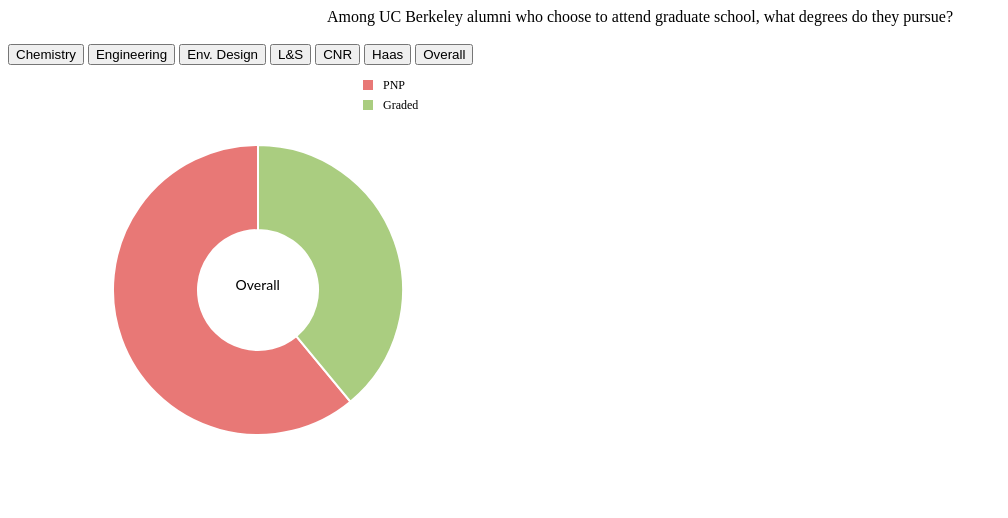
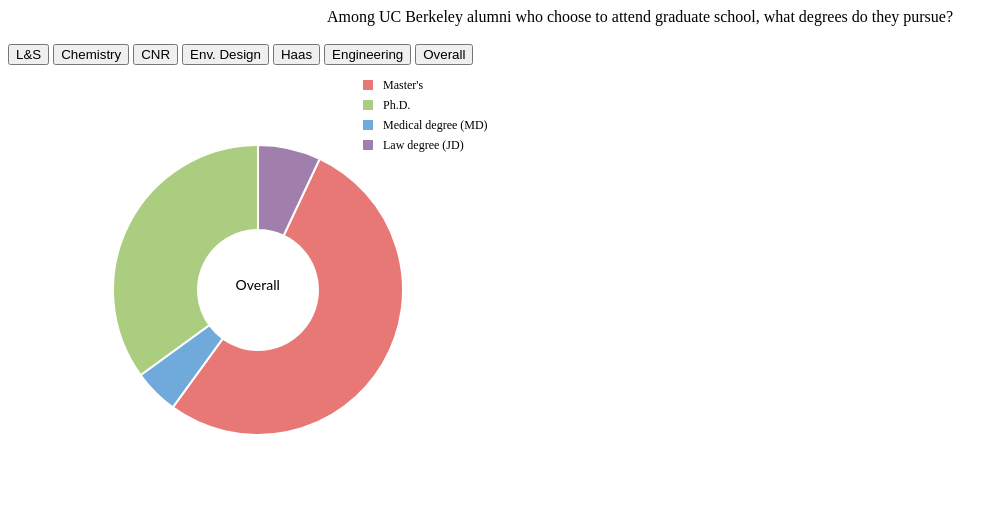
Before and after one commit to dailycal-projects/spring20-pnp, a website: page src/templates/partials/pie.html in a window 1280 px wide. Shown: the whole page, without its empty margins (0-1008 px from the left). Drawn offline with nearby package versions, Linux system fonts and the light colour scheme; a web font is replaced by a local one.

Commit message:
Revert "Updated pie chart"
This reverts commit 661baa480f9647caf2b249a52a97446cedcfc90b.

```diff
--- a/src/templates/partials/pie.html
+++ b/src/templates/partials/pie.html
@@ -7,12 +7,12 @@
 <!--<center style='font-family:benton-sans'>Which graduate degrees draw students from this college?</br></br></center>-->
 <center style='font-family:benton-sans'>Among UC Berkeley alumni who choose to attend graduate school, what degrees do they pursue?</br></br></center>
 
-<button onclick="update(data1)">Chemistry</button>
+<button onclick="update(data1)">L&S</button>
+<button onclick="update(data5)">Chemistry</button>
+<button onclick="update(data3)">CNR</button>
+<button onclick="update(data4)">Env. Design</button>
+<button onclick="update(data6)">Haas</button>
 <button onclick="update(data2)">Engineering</button>
-<button onclick="update(data3)">Env. Design</button>
-<button onclick="update(data4)">L&S</button>
-<button onclick="update(data5)">CNR</button>
-<button onclick="update(data6)">Haas</button>
 <button onclick="update(data7)">Overall</button>
 
 <!-- Create a div where the graph will take place -->
@@ -35,14 +35,13 @@
   .append("g")
     .attr("transform", "translate(" + width / 2 + "," + height / 2 + ")");
 
-var data1 = {"values": {"PNP": 50, "Graded": 50}, "name": "Chemistry"};
-var data2 = {"values": {"PNP": 64, "Graded": 36}, "name": "Engineering"};
-var data3 = {"values": {"PNP": 59, "Graded": 41}, "name": "Env. Design"};
-var data4 = {"values": {"PNP": 62, "Graded": 38}, "name": "L&S"};
-var data5 = {"values": {"PNP": 55, "Graded": 45}, "name": "CNR"};
-var data6 = {"values": {"PNP": 66, "Graded": 34}, "name": "Haas"};
-var data7 = {"values": {"PNP": 61, "Graded": 39}, "name": "Overall"};
-
+var data1 = {"values": {"Master's": 55, "Ph.D.": 29, "Medical degree (MD)":7, "Law degree (JD)": 9}, "name": "L&S"};
+var data2 = {"values": {"Master's": 58, "Ph.D.": 42, "Medical degree (MD)":0, "Law degree (JD)": 0}, "name": "Engineering"};
+var data3 = {"values": {"Master's": 46, "Ph.D.": 20, "Medical degree (MD)":17, "Law degree (JD)": 17}, "name": "CNR"};
+var data4 = {"values": {"Master's": 100, "Ph.D.": 0, "Medical degree (MD)":0, "Law degree (JD)": 0}, "name": "Env. Design"};
+var data5 = {"values": {"Master's": 0, "Ph.D.": 100, "Medical degree (MD)":0, "Law degree (JD)": 0}, "name": "Chemistry"};
+var data6 = {"values": {"Master's": 100, "Ph.D.": 0, "Medical degree (MD)":0, "Law degree (JD)": 0}, "name": "Haas"};
+var data7 = {"values": {"Master's": 53, "Ph.D.": 35, "Medical degree (MD)":5, "Law degree (JD)": 7}, "name": "Overall"};
 
 var div = d3.select("#pie").append("div")
     .attr("class", "tooltip")
@@ -50,8 +49,9 @@
 
 // set the color_pie scale
 var color_pie = d3.scaleOrdinal()
-  .domain(["a", "b"])
-  .range(["#E87876", "#AACD80"]);
+  .domain(["a", "b", "c", "d"])
+  //.range(["#ff9aa2", "#e2f0cb", "#80CEE1",  "#c7ceea"]);
+  .range(["#E87876", "#AACD80", "#70AADA", "#A07FAC"]);
 
 // A function that create / update the plot for a given variable:
 function update(data) {
@@ -95,6 +95,12 @@
           .duration(200)
           .style("opacity", .9)
       tmp = d.data.key
+      if (tmp == "Medical degree (MD)") {
+        tmp = "MD"
+      }
+      if (tmp == "Law degree (JD)") {
+        tmp = "JD"
+      }
       let p = tmp + ": \n" + d.data.value.toString() + "%"
       div.html(p)
           .style("left", (d3.event.pageX + 10) + "px")
@@ -119,7 +125,7 @@
 update(data7)
 
   var legend = svg.selectAll(".legend")
-      .data(["PNP", "Graded"])
+      .data(["Master's", "Ph.D.", "Medical degree (MD)", "Law degree (JD)"])
       .enter().append("g")
       .attr("class", "legend")
       .attr("transform", function(d,i) { return "translate(0," + i * 20 + ")"; })
```
Also changed, not shown: 1 other file.
